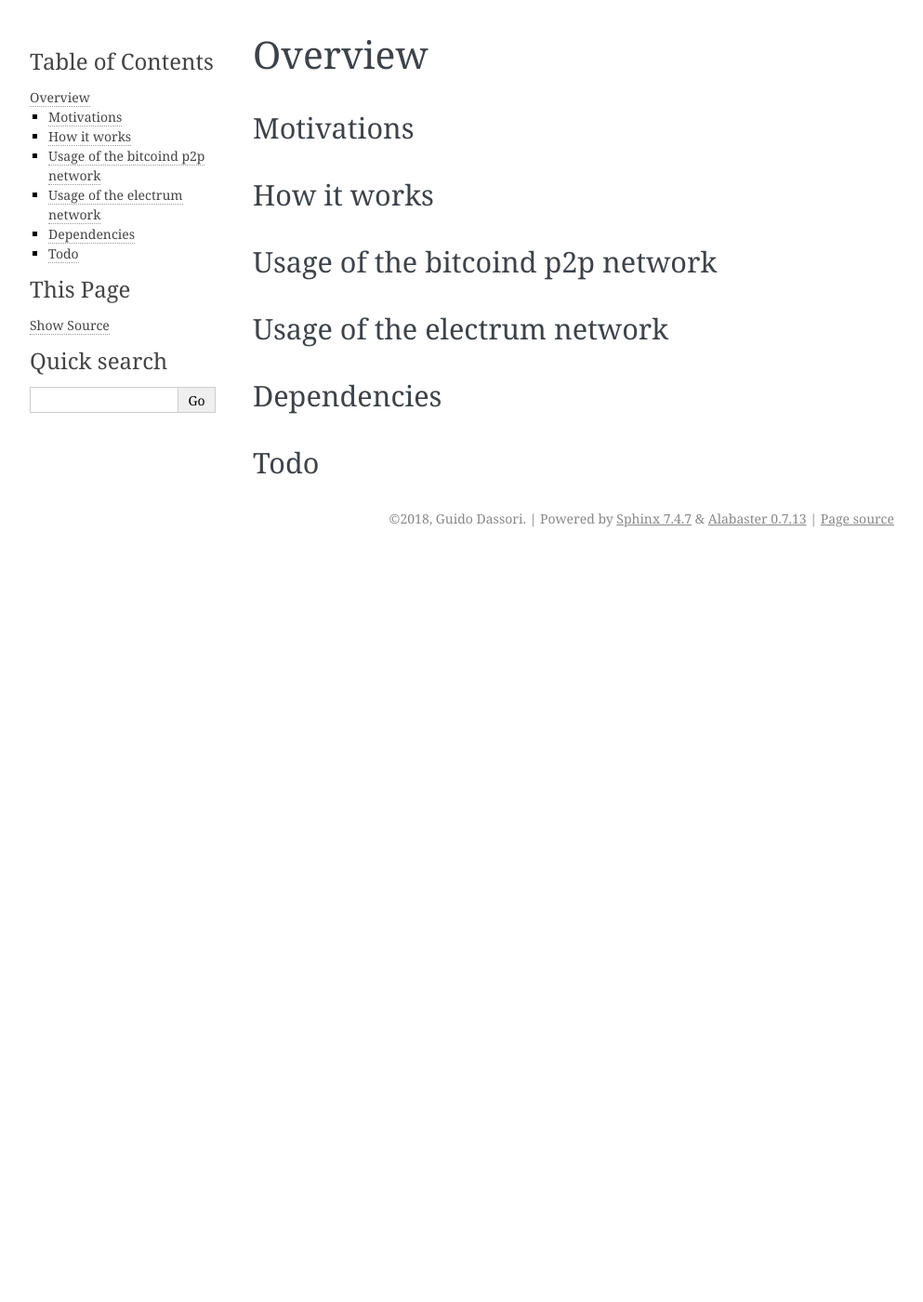
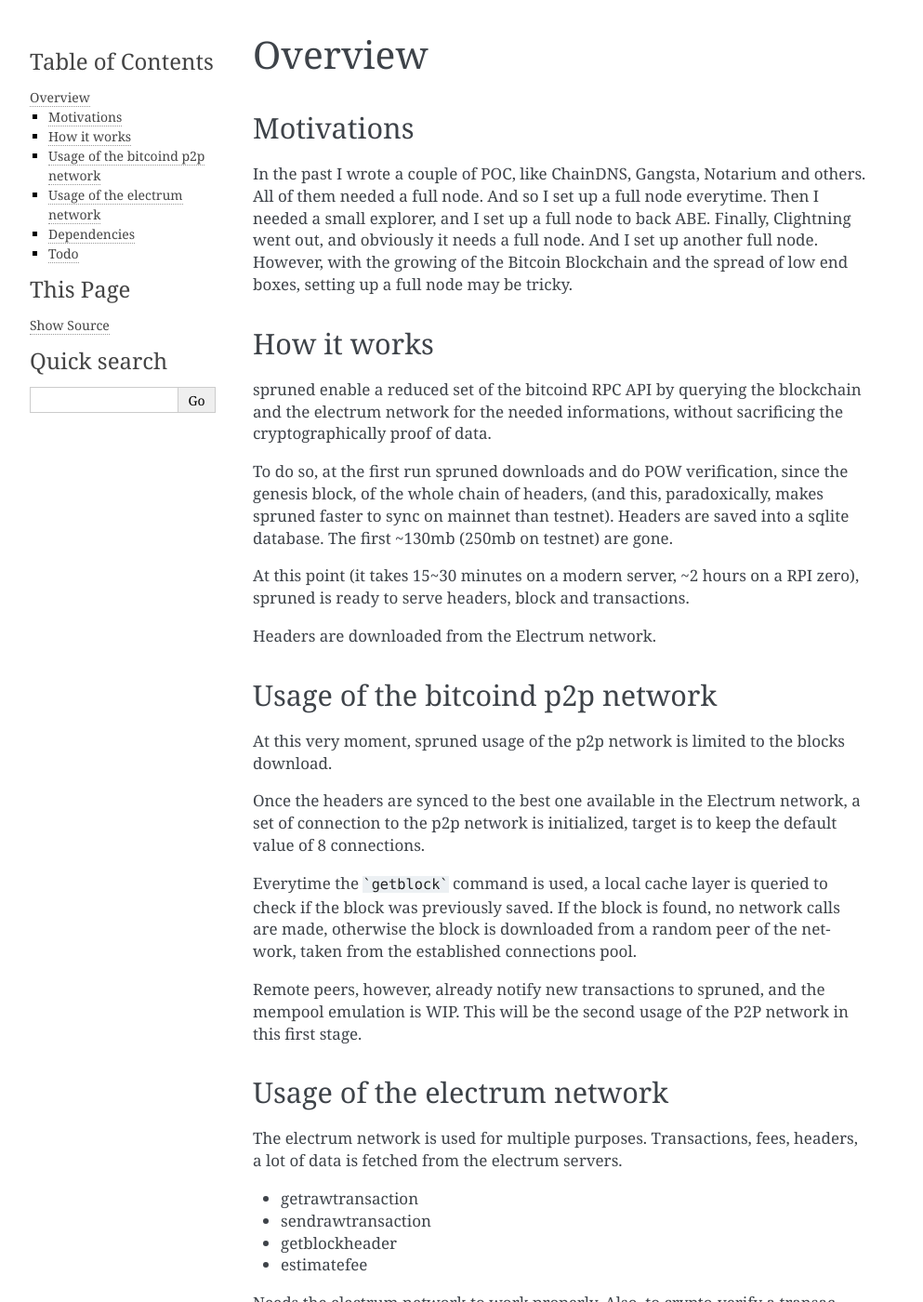
Before and after one commit to mempoolco/spruned, a Sphinx documentation site: the page built from docs/overview.rst, in a window 1280 px wide and 1400 px high. Shown: the whole window at 93% size, without its empty margins (148-1141 px from the left). Built offline with Sphinx 7.4.7, drawn with Linux system fonts in a browser that asks for light colours; some of the changed text lies outside the part shown.

Commit message:
documentation: first draft for rtd

````diff
--- a/docs/overview.rst
+++ b/docs/overview.rst
@@ -4,17 +4,111 @@ Overview
 Motivations
 -----------
 
+In the past I wrote a couple of POC, like ChainDNS, Gangsta, Notarium and others. All of them needed a full node.
+And so I set up a full node everytime.
+Then I needed a small explorer, and I set up a full node to back ABE.
+Finally, Clightning went out, and obviously it needs a full node. And I set up another full node.
+However, with the growing of the Bitcoin Blockchain and the spread of low end boxes, setting up a full node may be tricky.
+
+
 How it works
 ------------
 
+spruned enable a reduced set of the bitcoind RPC API by querying the blockchain and the electrum network for the
+needed informations, without sacrificing the cryptographically proof of data.
+
+To do so, at the first run spruned downloads and do POW verification, since the genesis block, of the whole chain of headers,
+(and this, paradoxically, makes spruned faster to sync on mainnet than testnet).
+Headers are saved into a sqlite database. The first ~130mb (250mb on testnet) are gone.
+
+At this point (it takes 15~30 minutes on a modern server, ~2 hours on a RPI zero), spruned is ready to serve headers,
+block and transactions.
+
+Headers are downloaded from the Electrum network.
+
 Usage of the bitcoind p2p network
 ---------------------------------
+At this very moment, spruned usage of the p2p network is limited to the blocks download.
+
+Once the headers are synced to the best one available in the Electrum network, a set of connection to the p2p network
+is initialized, target is to keep the default value of 8 connections.
+
+Everytime the ```getblock``` command is used, a local cache layer is queried to check if the block was previously saved.
+If the block is found, no network calls are made, otherwise the block is downloaded from a random peer of the network,
+taken from the established connections pool.
+
+Remote peers, however, already notify new transactions to spruned, and the mempool emulation is WIP. This will be
+the second usage of the P2P network in this first stage.
+
 
 Usage of the electrum network
 -----------------------------
+The electrum network is used for multiple purposes. Transactions, fees, headers, a lot of data is fetched from the
+electrum servers.
+
+
+- getrawtransaction
+- sendrawtransaction
+- getblockheader
+- estimatefee
+
+
+
+Needs the electrum network to work properly.
+Also, to crypto-verify a transaction, the tx merkle proof is downloaded from the electrum network.
 
 Dependencies
 ------------
 
+For sake of coding speed, right now spruned relay on a set of open source code dependecies. It would be nice in the
+future to reduce this set of dependencies.
+Right now dependencies are a necessary evil.
+
+
+When you install spruned, you will also use:
+
+- async-timeout==2.0.1
+- jsonrpcserver==3.5.3
+- sqlalchemy==1.2.6
+- coverage==4.5.1
+- plyvel==0.9.0
+- daemonize==2.4.7
+- aiohttp==3.0.0b0
+- git+https://github.com/gdassori/pybitcointools.git@spruned-support#egg=pybitcointools-1.0.0a1
+- git+https://github.com/gdassori/connectrum.git@spruned-support#egg=connectrum-0.5.3a4
+- git+https://github.com/gdassori/pycoinnet.git@spruned-support#egg=pycoinnet-0.19a3
+- git+https://github.com/gdassori/pycoin.git@spruned-support#egg=pycoin-0.90a4
+
+
+daemonize is self explaining, it helped me to put spruned in background (can be easily removed).
+
+plyvel is the LevelDB driver, no way this will be removed.
+
+aiohttp and coverage are used only for testing, can be installed separately.
+
+async-timeout is a well known library and cannot be replaced unless recoded.
+
+there's no large usage of sqlalchemy, and can be removed, but the whole transactional sqlite part must be recoded.
+
+jsonrpc is a well known and trusted dependency, I don't feel the need to remove it.
+
+A different chapter must be open for the github dependencies.
+
+I personally mantain this pybitcointools fork, and I don't feel the need to remove it.
+
+Connectrum can be removed, but must be recoded, and however Coinkite (the mantainer) is very well reputed in the crypto ecosystem.
+
+pycoin and pycoinnet from Richard Kiss are very large reviewed and respectful libraries of the crypto ecosystem.
+
+No need to remove them but... I do a very small usage of the pycoin library (and a huge usage of pycoinnet!) so I may,
+in the future, think about removing only the pycoin dependency.
+
 Todo
 ----
+
+A lot must be done, and spruned is just in its early stage. My first goal would be to find fellow developers that contribute
+to the project :-)
+
+With them I would love to do the mempool emulation, reduce the dependency from the electrum network,
+write an extensive integration tests suite and many other things. This library can be promising, but without extensive
+review from different people, me neither would advice its usage in a production environment.
````
Also changed, not shown: docs/configuration.rst (+23 -0 lines), docs/contribute.rst (+23 -2 lines), docs/index.rst (+8 -0 lines).
